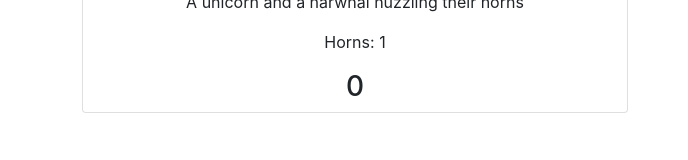
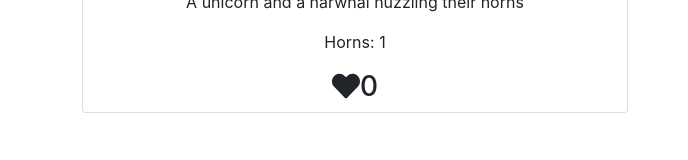
Before and after one commit to Smacksmack206/gallery-of-horns-301n24, a React (Create React App) app: page / in a window 1280 px wide. Shown: the part 595-755 px from the top of the page, without its empty margins (0-688 px from the left). Built offline with nearby package versions, Linux system fonts and the light colour scheme.

Commit message:
Added font awesome heart icon to each beast

```diff
--- a/package.json
+++ b/package.json
@@ -3,6 +3,9 @@
   "version": "0.1.0",
   "private": true,
   "dependencies": {
+    "@fortawesome/fontawesome-svg-core": "^1.2.36",
+    "@fortawesome/free-solid-svg-icons": "^5.15.4",
+    "@fortawesome/react-fontawesome": "^0.1.16",
     "@testing-library/jest-dom": "^5.16.1",
     "@testing-library/react": "^11.2.7",
     "@testing-library/user-event": "^12.8.3",
--- a/src/HornedBeast.js
+++ b/src/HornedBeast.js
@@ -1,4 +1,12 @@
 import React from 'react';
+// import ReactDOM from 'react-dom';
+import { FontAwesomeIcon } from '@fortawesome/react-fontawesome';
+import { faHeart } from '@fortawesome/free-solid-svg-icons';
+
+const iconX = <FontAwesomeIcon icon={faHeart} />;
+
+
+
 
 class HornedBeast extends React.Component {
 
@@ -25,7 +33,7 @@
         ></img>
         <p>{this.props.description}</p>
         <p>Horns: {this.props.horns}</p>
-        <h3>{this.state.status}</h3>
+        <h3>{iconX}{this.state.status}</h3>
         {/* <p>Favorites: {this.state.fav}</p> */}
       </>
     );
```
Also changed, not shown: 1 other file (tests, documents, lock files or other folders).
